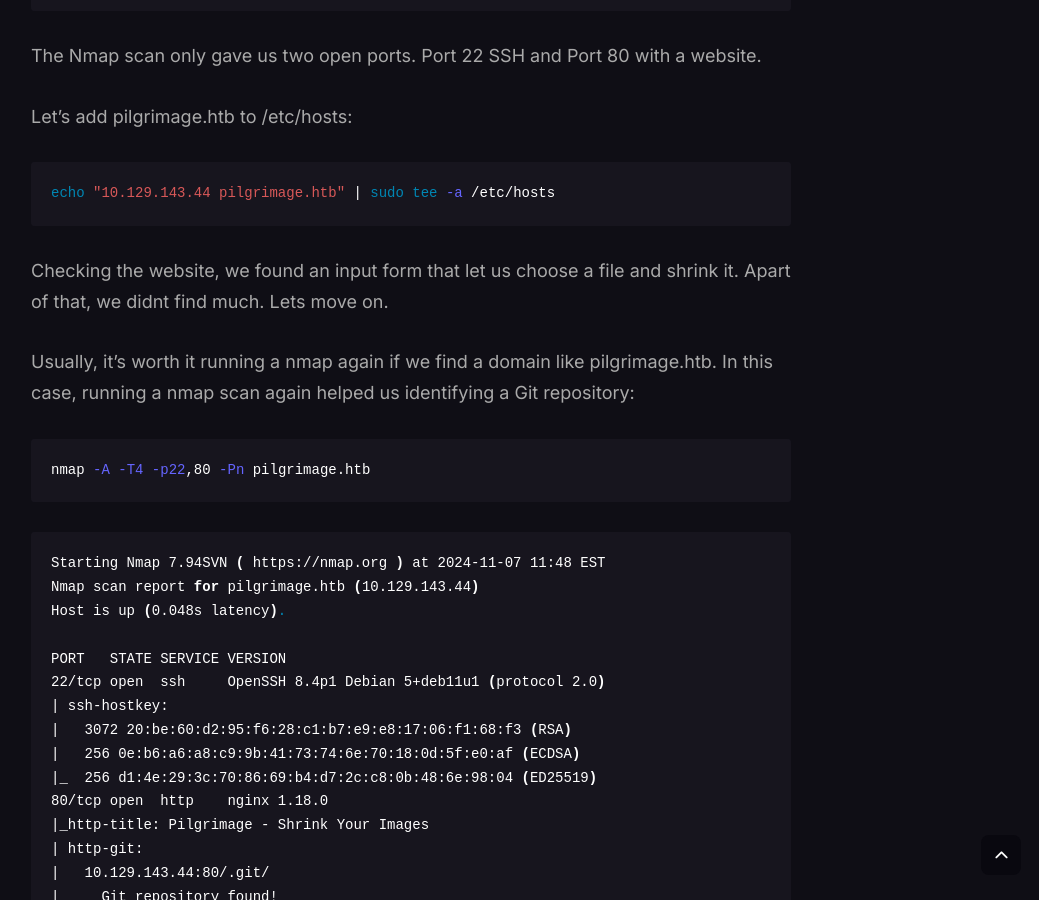
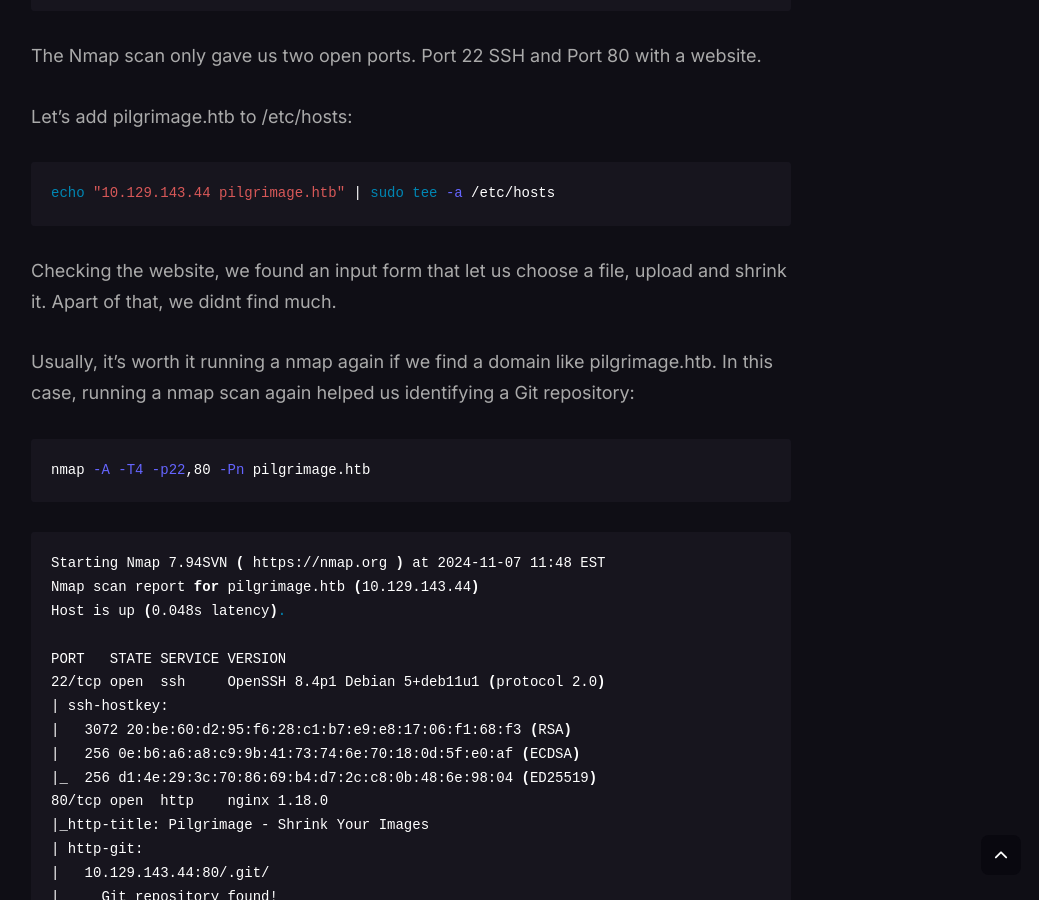
Before and after one commit to Vorkharium/vorkharium.github.io, a Jekyll site: the page built from _posts/2024-11-07-HTB-Pilgrimage-Write-up.md, in a window 1280 px wide and 900 px high, scrolled down 2138 px. Shown: the whole window, without its empty margins (229-1268 px from the left). Built offline with Jekyll 4.4.1, drawn with Linux system fonts in a browser that asks for light colours; some of the changed lines change nothing that is shown; some of the changed text lies outside the part shown.

Commit message:
Update 2024-11-07-HTB-Pilgrimage-Write-up.md

````diff
--- a/_posts/2024-11-07-HTB-Pilgrimage-Write-up.md
+++ b/_posts/2024-11-07-HTB-Pilgrimage-Write-up.md
@@ -11,7 +11,7 @@
 - [Enumeration](#enumeration)
   - [Nmap](#nmap)
   - [git-dumper to enumerate Git repository](#git-dumper-to-enumerate-git-repository)
-  - [Identifying the CVE-2022-44268](#identifying-the-cve-2022-44268)
+  - [Identifying CVE-2022-44268](#identifying-cve-2022-44268)
   - [Arbitrary File Read with CVE-2022-44268](#arbitrary-file-read-with-cve-2022-44268)
 - [Foothold](#foothold)
   - [Getting the password of emily with CVE-2022-44268](#getting-the-password-of-emily-with-cve-2022-44268)
@@ -61,7 +61,7 @@
 echo "10.129.143.44 pilgrimage.htb" | sudo tee -a /etc/hosts
 ```
 
-Checking the website, we found an input form that let us choose a file and shrink it. Apart of that, we didnt find much. Lets move on.
+Checking the website, we found an input form that let us choose a file, upload and shrink it. Apart of that, we didnt find much.
 
 Usually, it's worth it running a nmap again if we find a domain like pilgrimage.htb. In this case, running a nmap scan again helped us identifying a Git repository:
 ```shell
@@ -176,7 +176,7 @@
 ```shell
 exec("/var/www/pilgrimage.htb/magick convert /var/www/pilgrimage.htb/tmp/" . $upload->getName() . $mime . " -resize 50% /var/www/pilgrimage.htb/shrunk/" . $newname . $mime);
 ```
-### Identifying the CVE-2022-44268
+### Identifying CVE-2022-44268
 We can try using the file command on the magick file inside the git folder we got after using git_dumper:
 ```shell
 file magick
````
